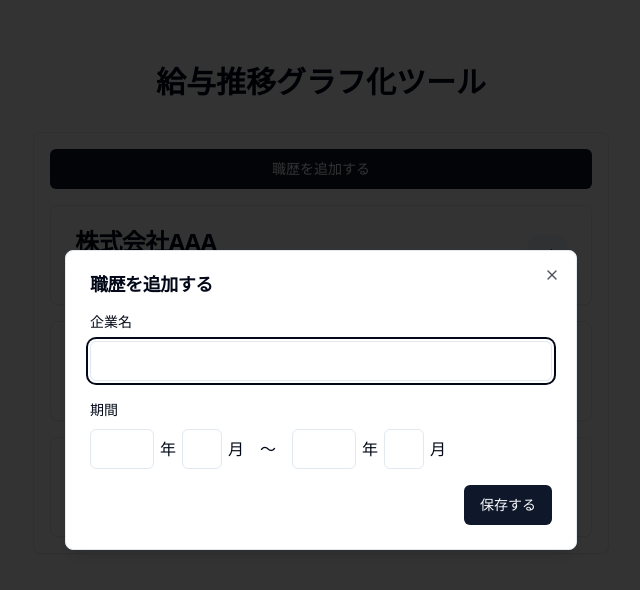
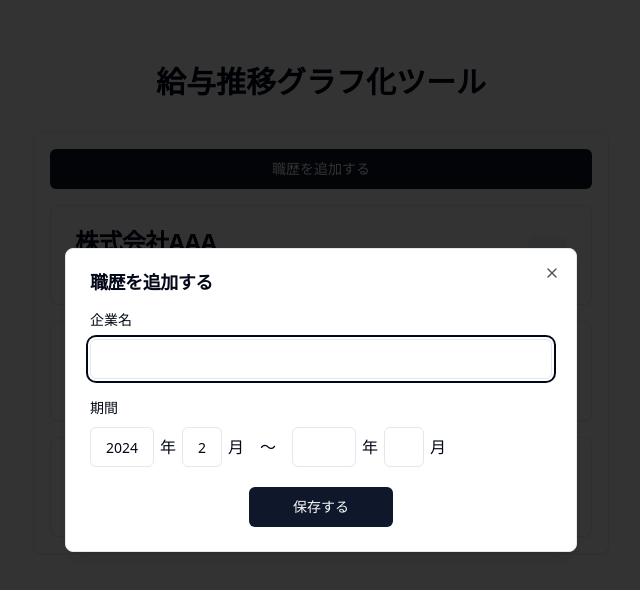
Before and after one commit to money-flows/salary-flows-lite, a React (Vite) app: page / in a window 1280 px wide. Both pictures are taken after a click on the button "職歴を追加する". Shown: the top 590 px of the page, without its empty margins (319-959 px from the left). Built offline with nearby package versions, Linux system fonts and the light colour scheme.

Commit message:
feat: update career dialog form

```diff
--- a/package.json
+++ b/package.json
@@ -19,6 +19,7 @@
     "lucide-react": "^0.321.0",
     "react": "^18.2.0",
     "react-dom": "^18.2.0",
+    "react-hook-form": "^7.50.0",
     "tailwind-merge": "^2.2.1",
     "tailwindcss-animate": "^1.0.7",
     "zustand": "^4.5.0"
--- a/src/components/career-dialog/base-career-dialog.tsx
+++ b/src/components/career-dialog/base-career-dialog.tsx
@@ -1,13 +1,85 @@
+import { useForm, SubmitHandler } from "react-hook-form";
 import { Button } from "@/components/ui/button";
 import {
   Dialog,
   DialogContent,
-  DialogFooter,
   DialogHeader,
   DialogTitle,
 } from "@/components/ui/dialog";
 import { Input } from "@/components/ui/input";
 import { Label } from "../ui/label";
+
+interface Inputs {
+  companyName: string;
+  startYear: string;
+  startMonth: string;
+  endYear: string;
+  endMonth: string;
+}
+
+interface BaseCareerDialogFormProps {
+  onClose: () => void;
+}
+
+function BaseCareerDialogForm({ onClose }: BaseCareerDialogFormProps) {
+  const { register, handleSubmit } = useForm<Inputs>({
+    defaultValues: {
+      companyName: "",
+      startYear: "2024",
+      startMonth: "2",
+      endYear: "",
+      endMonth: "",
+    },
+  });
+
+  const onSubmit: SubmitHandler<Inputs> = (data) => {
+    console.log(data);
+    onClose();
+  };
+
+  return (
+    <>
+      <form onSubmit={handleSubmit(onSubmit)}>
+        <div className="space-y-4">
+          <div className="space-y-2">
+            <Label>企業名</Label>
+            <Input {...register("companyName")} />
+          </div>
+          <div className="space-y-2">
+            <Label>期間</Label>
+            <div className="flex items-center gap-4">
+              <div className="flex items-center gap-1.5">
+                <Input
+                  className="w-16 text-center"
+                  {...register("startYear")}
+                />
+                <span>年</span>
+                <Input
+                  className="w-10 text-center"
+                  {...register("startMonth")}
+                />
+                <span>月</span>
+              </div>
+              <span>〜</span>
+              <div className="flex items-center gap-1.5">
+                <Input className="w-16 text-center" {...register("endYear")} />
+                <span>年</span>
+                <Input className="w-10 text-center" {...register("endMonth")} />
+                <span>月</span>
+              </div>
+            </div>
+          </div>
+        </div>
+
+        <div className="mt-5 flex items-center justify-center">
+          <Button type="submit" className="w-36">
+            保存する
+          </Button>
+        </div>
+      </form>
+    </>
+  );
+}
 
 interface BaseCareerDialogProps {
   title: string;
@@ -27,36 +99,7 @@ export function BaseCareerDialog({
           <DialogTitle>{title}</DialogTitle>
         </DialogHeader>
 
-        <div className="space-y-4">
-          <div className="space-y-2">
-            <Label>企業名</Label>
-            <Input />
-          </div>
-          <div className="space-y-2">
-            <Label>期間</Label>
-            <div className="flex items-center gap-4">
-              <div className="flex items-center gap-1.5">
-                <Input className="w-16 text-center" />
-                <span>年</span>
-                <Input className="w-10 text-center" />
-                <span>月</span>
-              </div>
-              <span>〜</span>
-              <div className="flex items-center gap-1.5">
-                <Input className="w-16 text-center" />
-                <span>年</span>
-                <Input className="w-10 text-center" />
-                <span>月</span>
-              </div>
-            </div>
-          </div>
-        </div>
-
-        <DialogFooter>
-          <Button type="submit" onClick={onClose}>
-            保存する
-          </Button>
-        </DialogFooter>
+        <BaseCareerDialogForm onClose={onClose} />
       </DialogContent>
     </Dialog>
   );
```
Also changed, not shown: 1 other file (tests, documents, lock files or other folders).
